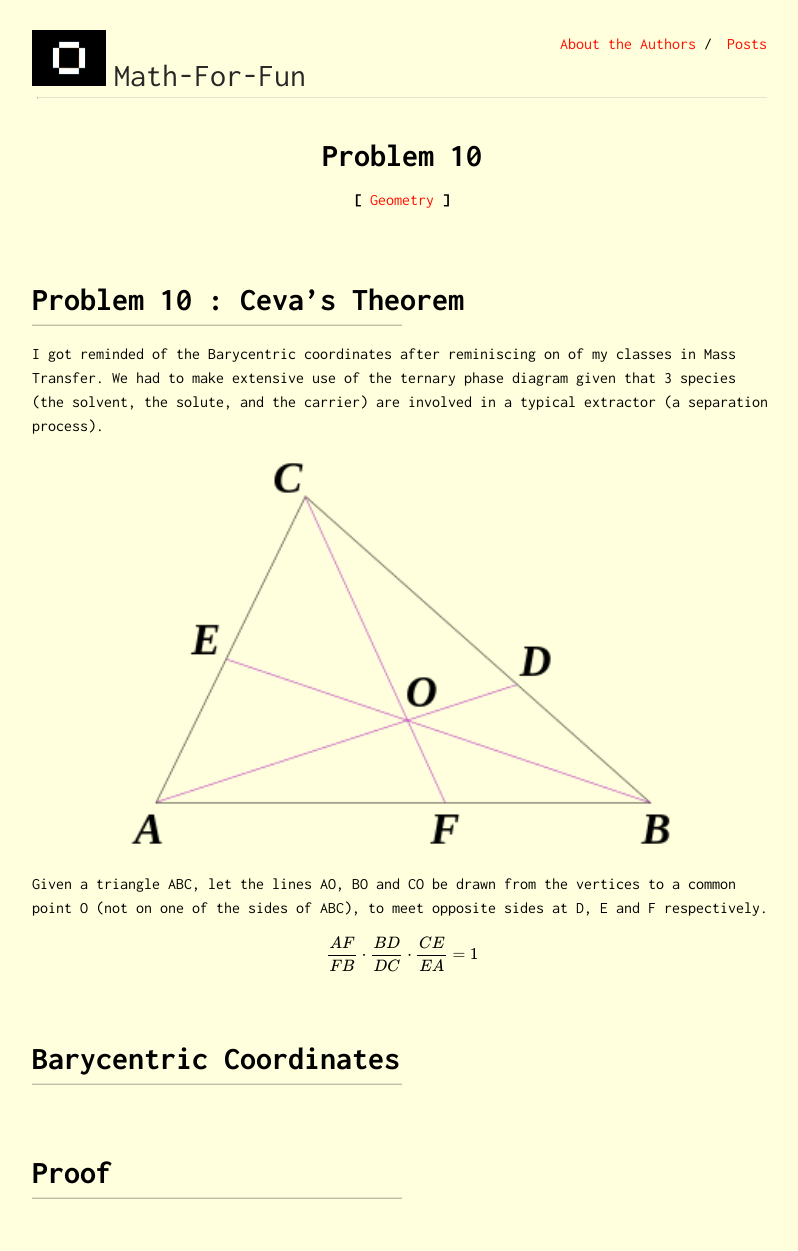
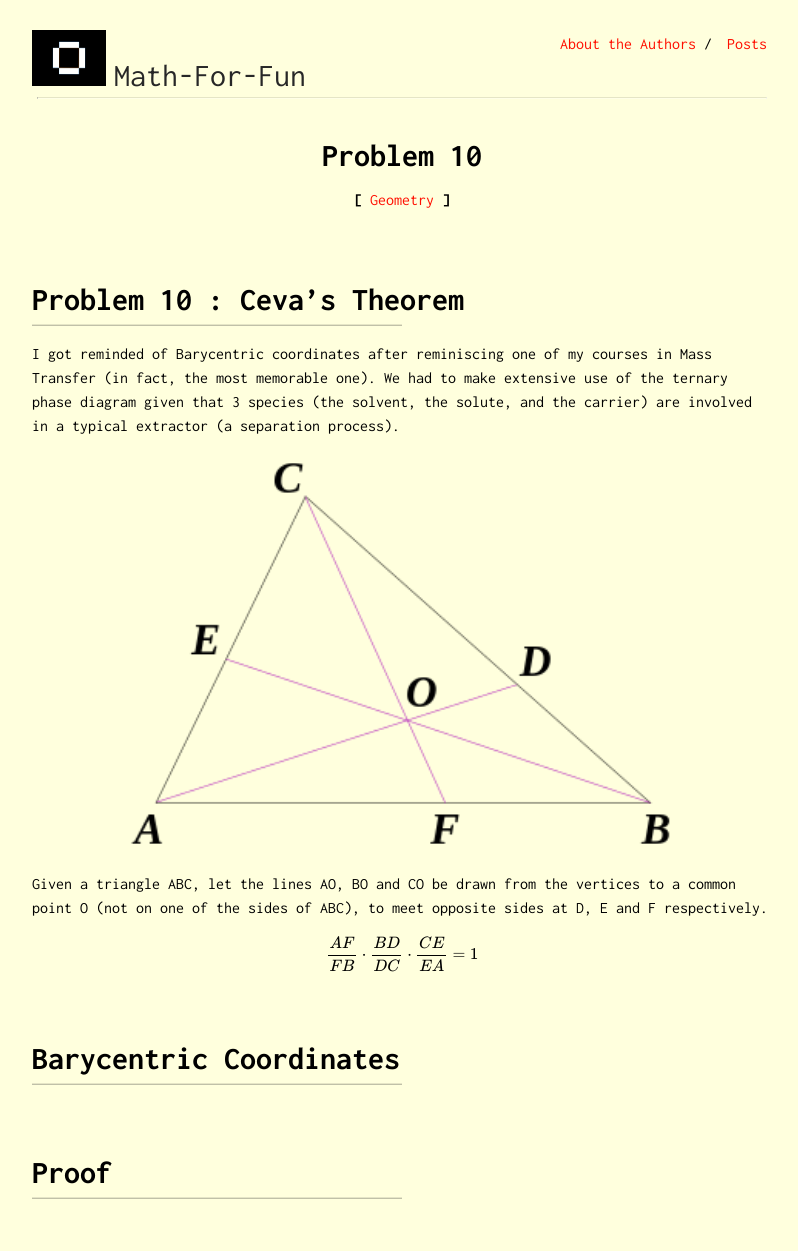
Before and after one commit to Oscuro-Phoenix/math-for-fun, a Jekyll site: the page built from _posts/2021-05-04-Probem-10.md, in a window 1280 px wide. Shown: the whole page, without its empty margins (238-1036 px from the left). Built offline with Jekyll 4.4.1, drawn with Linux system fonts in a browser that asks for light colours; formulas are drawn with MathJax 3.

Commit message:
Prob 10 1

```diff
--- a/_posts/2021-05-04-Probem-10.md
+++ b/_posts/2021-05-04-Probem-10.md
@@ -6,7 +6,7 @@ tags: [Geometry]
 ---
 # Problem 10 : Ceva's Theorem
 
-I got reminded of the Barycentric coordinates after reminiscing on of my classes in Mass Transfer. We had to make extensive use of the ternary phase diagram given that 3 species (the solvent, the solute, and the carrier) are involved in a typical extractor (a separation process).
+I got reminded of Barycentric coordinates after reminiscing one of my courses in Mass Transfer (in fact, the most memorable one). We had to make extensive use of the ternary phase diagram given that 3 species (the solvent, the solute, and the carrier) are involved in a typical extractor (a separation process).
 
 <center><img style=" display: block; margin-left: auto; margin-right: auto;width: 75%;" src="../assets/prob10_fig1.png"></center>
 
```
